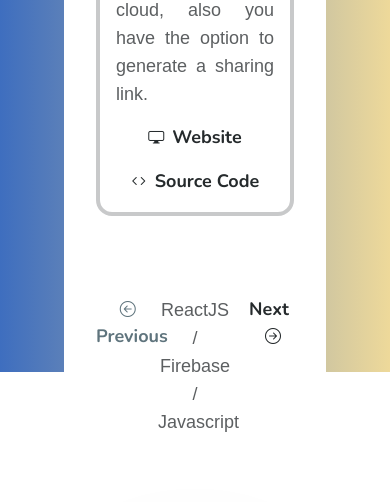
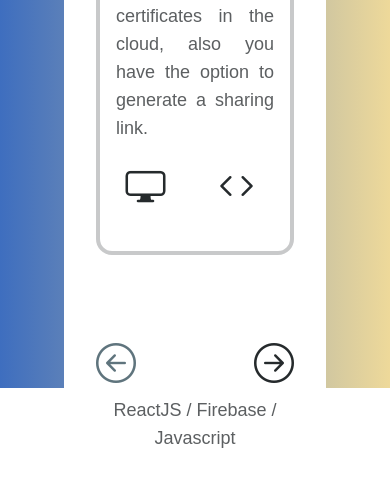
Before and after one commit to Mikadifo/Mikadifo.github.io, a React (Create React App) app: page / in a window 390 px wide. Shown: the part 1806-2308 px from the top of the page. Built offline with nearby package versions, Linux system fonts and the light colour scheme.

Commit message:
[mod] responsive projects card

```diff
--- a/src/components/buttons/BorderlessButton/BorderlessButton.css
+++ b/src/components/buttons/BorderlessButton/BorderlessButton.css
@@ -18,7 +18,7 @@
 }
 
 .bls-btn-icon {
-  font-size: 18px;
+  font-size: 16px;
 }
 
 .bls-btn-hover {
@@ -37,12 +37,14 @@
   cursor: not-allowed !important;
 }
 
+@media (max-width: 575px) {
+  .bls-btn-icon {
+    font-size: 40px;
+  }
+}
+
 @media (max-width: 1199px) {
   .borderless-btn {
     font-size: var(--h6-size-tabletphone);
   }
-
-  .bls-btn-icon {
-    font-size: 16px;
-  }
 }
--- a/src/components/buttons/BorderlessButton/BorderlessButton.js
+++ b/src/components/buttons/BorderlessButton/BorderlessButton.js
@@ -3,7 +3,9 @@ import './BorderlessButton.css';
 
 const BorderlessButton = ({
     text,
+    textClass,
     iconClass,
+    iconCustomClass,
     hoverIconClass,
     disabled,
     iconToEnd,
@@ -29,9 +31,9 @@ const BorderlessButton = ({
         >
             {iconToEnd ? (
                 <>
-                    {text}
+                    <span className={textClass}>{text}</span>
                     <i
-                        className={`${
+                        className={`${iconCustomClass} ${
                             hover && !disabled ? hoverIconClass : iconClass
                         } bls-btn-icon bls-btn-right`}
                     />
@@ -39,11 +41,11 @@ const BorderlessButton = ({
             ) : (
                 <>
                     <i
-                        className={`${
+                        className={`${iconCustomClass} ${
                             hover && !disabled ? hoverIconClass : iconClass
                         } bls-btn-icon bls-btn-left`}
                     />
-                    {text}
+                    <span className={textClass}>{text}</span>
                 </>
             )}
         </button>
--- a/src/components/cards/ProjectCard.css
+++ b/src/components/cards/ProjectCard.css
@@ -19,7 +19,7 @@
 }
 
 .card-img-project {
-  width: 50%;
+  width: 75%;
   padding-bottom: 16px;
 }
 
--- a/src/components/cards/ProjectCard.js
+++ b/src/components/cards/ProjectCard.js
@@ -18,7 +18,7 @@ const ProjectCard = ({ project }) => {
                         {project.description}
                     </p>
                     <div className="row text-center pt-3">
-                        <div className="col-md-6 pb-md-0 pb-3">
+                        <div className="col-6 pb-md-0 pb-3">
                             <a
                                 href={project.link ? project.link : null}
                                 className="test-proj-link"
@@ -27,13 +27,14 @@ const ProjectCard = ({ project }) => {
                             >
                                 <BorderlessButton
                                     text={'Website'}
+                                    textClass={'d-none d-sm-inline'}
                                     iconClass={'bi bi-display'}
                                     hoverIconClass={'bi bi-display-fill'}
                                     disabled={!project.link}
                                 />
                             </a>
                         </div>
-                        <div className="col-md-6">
+                        <div className="col-6">
                             <a
                                 href={
                                     project.sourceCode
@@ -46,6 +47,7 @@ const ProjectCard = ({ project }) => {
                             >
                                 <BorderlessButton
                                     text={'Source Code'}
+                                    textClass={'d-none d-sm-inline'}
                                     iconClass={'bi bi-code'}
                                     hoverIconClass={'bi bi-code-slash'}
                                     disabled={!project.sourceCode}
--- a/src/views/projects/Projects.js
+++ b/src/views/projects/Projects.js
@@ -19,9 +19,10 @@ const Projects = () => {
                     <h1 className="text-center projects-title">My Work</h1>
                     <ProjectCard project={projects[currentProject]} />
                     <div className="row slider-controls">
-                        <div className="col-4">
+                        <div className="col-sm-4 col-6">
                             <BorderlessButton
                                 text={'Previous'}
+                                textClass={'d-none d-sm-inline'}
                                 iconClass={'bi bi-arrow-left-circle'}
                                 hoverIconClass={'bi bi-arrow-left-circle-fill'}
                                 action={() =>
@@ -31,12 +32,13 @@ const Projects = () => {
                                 disabled={currentProject <= 0}
                             />
                         </div>
-                        <div className="col-4 text-center p-0 my-auto project-tools">
+                        <div className="col-sm-4 text-center p-0 my-auto project-tools order-last">
                             {projects[currentProject].tools}
                         </div>
-                        <div className="col-4 text-end">
+                        <div className="col-sm-4 col-6 text-end order-sm-last">
                             <BorderlessButton
                                 text={'Next'}
+                                textClass={'d-none d-sm-inline'}
                                 iconClass={'bi bi-arrow-right-circle'}
                                 hoverIconClass={'bi bi-arrow-right-circle-fill'}
                                 iconToEnd={true}
```
